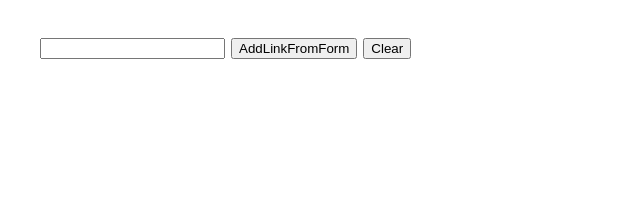
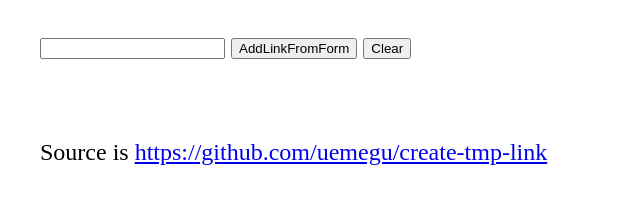
Before and after one commit to uemegu/create-tmp-link, a plain HTML site: page index.html in a window 1280 px wide. Shown: the whole page, without its empty margins (0-640 px from the left). Drawn offline with Linux system fonts and the light colour scheme.

Commit message:
update link

```diff
--- a/index.html
+++ b/index.html
@@ -9,6 +9,7 @@
         word-break: break-all;
       }
       a,
+      div,
       form {
         display: block;
         margin: 2rem;
@@ -26,6 +27,14 @@
       <input type="button" value="Clear" onclick="Clear()" />
     </form>
     <div id="linkArea"></div>
+    <div style="margin-top: 5rem">
+      Source is
+      <a
+        style="display: inline; margin: 0"
+        href="https://github.com/uemegu/create-tmp-link"
+        >https://github.com/uemegu/create-tmp-link</a
+      >
+    </div>
     <script>
       const AddLink = (link) => {
         if (link.length < 6) return;
```
Also changed, not shown: 1 other file.
